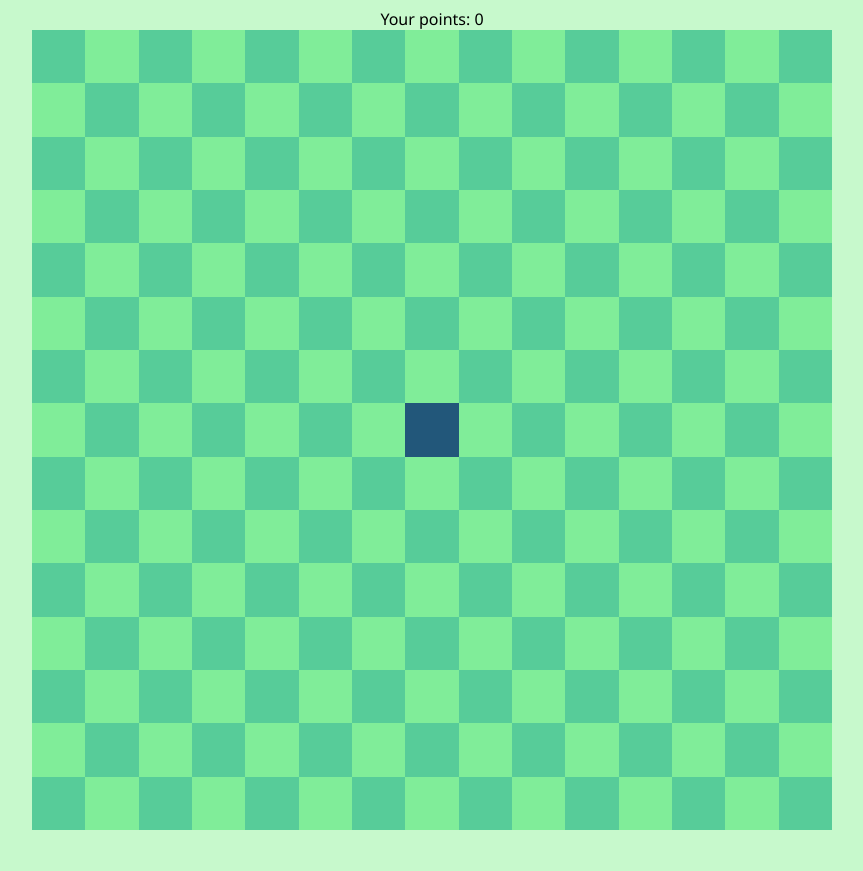
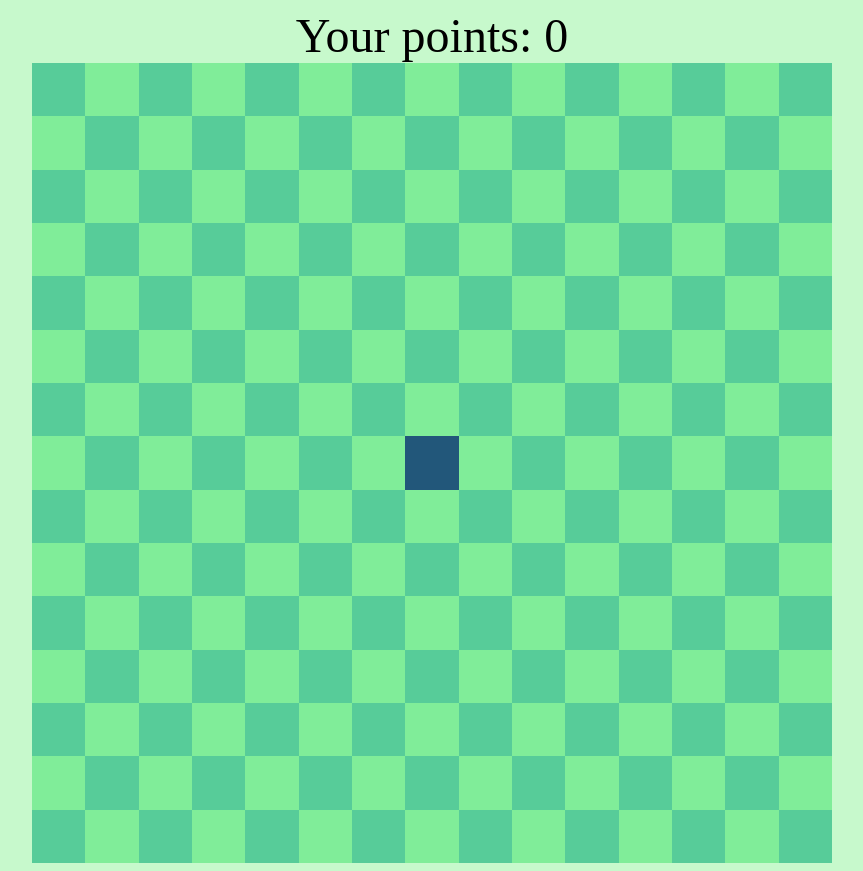
Before and after one commit to MBD-Team-Azubis/snake_philipp, a website built with Vite: page index.html in a window 1280 px wide. Shown: the whole page, without its empty margins (208-1071 px from the left). Before the commit the page ends 838 px from the top, so only its background shows below. Built offline with nearby package versions, Linux system fonts and the light colour scheme.

Commit message:
changed style of point counter

```diff
--- a/src/style.css
+++ b/src/style.css
@@ -2,7 +2,10 @@ body {
   background-color: #c7f9cc;
   justify-content: center;
   text-align: center;
-  font-family: "Segoe UI", Tahoma, Geneva, Verdana, sans-serif;
+  font-family: "Times New Roman", Times, serif;
+  color: black;
+  font-size: 3em;
+  font-weight: 500;
 }
 
 #playground {
```
